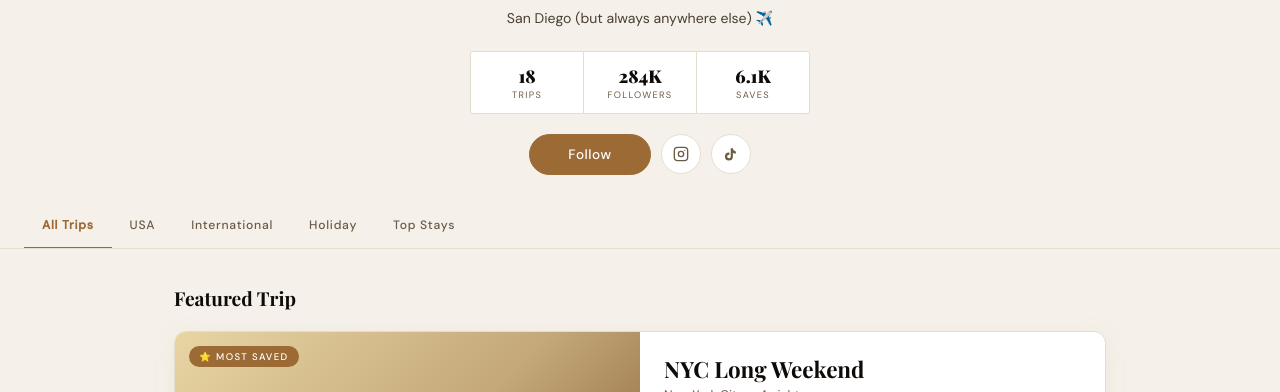
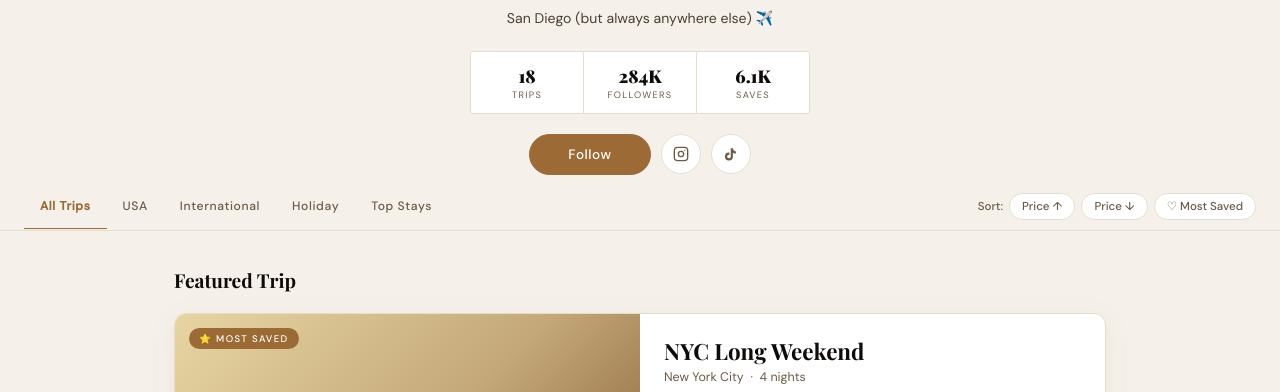
Before and after one commit to StamptBy/stamptby, a plain HTML site: page stamptby-app/bianca.html in a window 1280 px wide. Both pictures are taken after a click on the element "All Trips". Shown: the part 363-755 px from the top of the page. Drawn offline with nearby package versions, Linux system fonts and the light colour scheme; no server answers; a web font is replaced by a local one.

Commit message:
bianca: merge tabs + sort into one bar, make tabs actually filter cards
Co-Authored-By: Claude Sonnet 4.6 <noreply@anthropic.com>

```diff
--- a/stamptby-app/bianca.html
+++ b/stamptby-app/bianca.html
@@ -94,20 +94,24 @@
     .social-link:hover { border-color: var(--brown); color: var(--brown); }
 
     /* ── TABS ── */
-    .tabs-bar {
+    .filter-bar {
       position: sticky; top: 65px; z-index: 90;
       background: rgba(245,241,234,0.96); backdrop-filter: blur(8px);
       border-bottom: 1px solid var(--border);
-      display: flex; overflow-x: auto; scrollbar-width: none; padding: 0 24px;
-      margin-top: 20px;
+      display: flex; align-items: center; justify-content: space-between;
+      padding: 0 24px; gap: 12px; flex-wrap: wrap;
     }
-    .tabs-bar::-webkit-scrollbar { display: none; }
+    .tabs-row {
+      display: flex; overflow-x: auto; scrollbar-width: none; flex: 1;
+    }
+    .tabs-row::-webkit-scrollbar { display: none; }
     .tab {
-      padding: 14px 18px; font-size: 0.76rem; font-weight: 500; letter-spacing: 0.06em;
+      padding: 14px 16px; font-size: 0.76rem; font-weight: 500; letter-spacing: 0.05em;
       color: var(--mid); cursor: pointer; border-bottom: 2px solid transparent;
       margin-bottom: -1px; transition: color 0.2s, border-color 0.2s; white-space: nowrap;
     }
     .tab.active { color: var(--brown); border-bottom-color: var(--brown); font-weight: 600; }
+    .filter-sort { display: flex; align-items: center; gap: 6px; padding: 10px 0; flex-shrink: 0; }
 
     /* ── CONTENT ── */
     .content { max-width: 980px; margin: 0 auto; padding: 32px 24px 80px; }
@@ -152,7 +156,6 @@
     .btn-save:hover { background: var(--brown); color: white; }
 
     /* ── SORT ── */
-    .sort-bar { display: flex; align-items: center; gap: 6px; flex-wrap: wrap; }
     .sort-label { font-size: 0.72rem; color: var(--mid); font-weight: 500; }
     .sort-btn {
       padding: 5px 12px; border-radius: 20px; border: 1.5px solid var(--border);
@@ -327,21 +330,29 @@
   </div>
 </div>
 
-<div class="tabs-bar">
-  <div class="tab active">All Trips</div>
-  <div class="tab">USA</div>
-  <div class="tab">International</div>
-  <div class="tab">Holiday</div>
-  <div class="tab">Top Stays</div>
+<div class="filter-bar">
+  <div class="tabs-row">
+    <div class="tab active" data-filter="all">All Trips</div>
+    <div class="tab" data-filter="usa">USA</div>
+    <div class="tab" data-filter="international">International</div>
+    <div class="tab" data-filter="holiday">Holiday</div>
+    <div class="tab" data-filter="stays">Top Stays</div>
+  </div>
+  <div class="filter-sort">
+    <span class="sort-label">Sort:</span>
+    <button class="sort-btn" data-sort="price-asc">Price &#8593;</button>
+    <button class="sort-btn" data-sort="price-desc">Price &#8595;</button>
+    <button class="sort-btn" data-sort="likes-desc">&#9825; Most Saved</button>
+  </div>
 </div>
 
 <div class="content">
 
   <div class="section-header" style="margin-top:4px;">
-    <div class="section-title">Featured Trip</div>
+    <div class="section-title" id="sectionTitle">Featured Trip</div>
   </div>
 
-  <div class="featured-card" id="trip-nyc">
+  <div class="featured-card" id="trip-nyc" data-tags="usa holiday">
     <div class="featured-img">
       <div class="featured-img-emoji">🇺🇸</div>
       <div class="featured-label">&#11088; Most Saved</div>
@@ -365,18 +376,12 @@
     </div>
   </div>
 
-  <div class="section-header">
-    <div class="section-title">All Trips <span style="font-family:'DM Sans',sans-serif;font-size:0.78rem;font-weight:400;color:var(--mid);">&nbsp;&middot;&nbsp; 18 trips</span></div>
-    <div class="sort-bar">
-      <span class="sort-label">Sort:</span>
-      <button class="sort-btn" data-sort="price-asc">Price &#8593;</button>
-      <button class="sort-btn" data-sort="price-desc">Price &#8595;</button>
-      <button class="sort-btn" data-sort="likes-desc">&#9825; Most Saved</button>
-    </div>
+  <div class="section-header" id="tripsHeader" style="margin-top:28px;">
+    <div class="section-title" id="tripsTitle">All Trips <span id="tripCount" style="font-family:'DM Sans',sans-serif;font-size:0.78rem;font-weight:400;color:var(--mid);">&nbsp;&middot;&nbsp; 6 trips</span></div>
   </div>
 
   <div class="trip-grid">
-    <div class="trip-card" id="trip-chicago" data-price="490" data-likes="892">
+    <div class="trip-card" id="trip-chicago" data-tags="usa" data-price="490" data-likes="892">
       <div class="trip-card-img" style="background:linear-gradient(135deg,#e8d5a3,#c4a87a);">&#127482;&#127480;
         <div class="card-tag">3 days</div><div class="card-saves">&#9825; 892</div>
       </div>
@@ -387,7 +392,7 @@
         <div class="trip-card-footer"><div class="trip-price">from $490<span class="trip-price-sub"> /person</span></div><button class="btn-card-book">Book</button></div>
       </div>
     </div>
-    <div class="trip-card" id="trip-miami" data-price="680" data-likes="541">
+    <div class="trip-card" id="trip-miami" data-tags="usa holiday" data-price="680" data-likes="541">
       <div class="trip-card-img" style="background:linear-gradient(135deg,#c9d8e8,#7a9ec4);">&#127796;
         <div class="card-tag">5 days</div><div class="card-saves">&#9825; 541</div>
       </div>
@@ -398,7 +403,7 @@
         <div class="trip-card-footer"><div class="trip-price">from $680<span class="trip-price-sub"> /person</span></div><button class="btn-card-book">Book</button></div>
       </div>
     </div>
-    <div class="trip-card" id="trip-sanjuan" data-price="820" data-likes="703">
+    <div class="trip-card" id="trip-sanjuan" data-tags="international holiday" data-price="820" data-likes="703">
       <div class="trip-card-img" style="background:linear-gradient(135deg,#e8d5c9,#c4987a);">&#127477;&#127479;
         <div class="card-tag">4 days</div><div class="card-saves">&#9825; 703</div>
       </div>
@@ -409,7 +414,7 @@
         <div class="trip-card-footer"><div class="trip-price">from $820<span class="trip-price-sub"> /person</span></div><button class="btn-card-book">Book</button></div>
       </div>
     </div>
-    <div class="trip-card" id="trip-nice" data-price="1100" data-likes="448">
+    <div class="trip-card" id="trip-nice" data-tags="international" data-price="1100" data-likes="448">
       <div class="trip-card-img" style="background:linear-gradient(135deg,#c9d4e8,#6a7fc4);">&#127467;&#127479;
         <div class="card-tag">6 days</div><div class="card-saves">&#9825; 448</div>
       </div>
@@ -420,7 +425,7 @@
         <div class="trip-card-footer"><div class="trip-price">from $1,100<span class="trip-price-sub"> /person</span></div><button class="btn-card-book">Book</button></div>
       </div>
     </div>
-    <div class="trip-card" id="trip-italy" data-price="950" data-likes="612">
+    <div class="trip-card" id="trip-italy" data-tags="international" data-price="950" data-likes="612">
       <div class="trip-card-img" style="background:linear-gradient(135deg,#e8c9c9,#c47a7a);">&#127470;&#127481;
         <div class="card-tag">7 days</div><div class="card-saves">&#9825; 612</div>
       </div>
@@ -527,10 +532,60 @@
     });
   });
 
+  // Tab filtering
+  const featured = document.querySelector('.featured-card');
+  const featuredSection = document.querySelector('.section-header[style*="margin-top:4px"]');
+  const staysSection = document.querySelector('[style*="margin-top:40px"]'); // Top Stays
+  const tripsHeader = document.getElementById('tripsHeader');
+  const tripCount = document.getElementById('tripCount');
+
+  function filterCards(filter) {
+    const allCards = [...document.querySelectorAll('.trip-card')];
+
+    // Show/hide featured
+    if (featured) {
+      const showFeatured = (filter === 'all' || filter === 'usa' || filter === 'holiday');
+      featured.style.display = showFeatured ? '' : 'none';
+      if (featuredSection) featuredSection.style.display = showFeatured ? '' : 'none';
+    }
+
+    // Show/hide Top Stays section
+    const staysSections = document.querySelectorAll('.content > div[style*="margin-top:40px"]');
+    staysSections.forEach(sec => {
+      if (sec.querySelector('.picks-scroll')) {
+        sec.style.display = (filter === 'all' || filter === 'stays') ? '' : 'none';
+      }
+    });
+
+    // Filter trip cards
+    let visible = 0;
+    allCards.forEach(card => {
+      const tags = (card.dataset.tags || '').split(' ');
+      const show = filter === 'all' || filter === 'stays' ? true : tags.includes(filter);
+      card.style.display = show ? '' : 'none';
+      if (show) visible++;
+    });
+
+    // Update count
+    if (tripCount) tripCount.textContent = ` ·  ${visible} trip${visible !== 1 ? 's' : ''}`;
+    if (tripsHeader) tripsHeader.style.display = (filter === 'stays') ? 'none' : '';
+
+    // Animate visible cards
+    const visCards = allCards.filter(c => c.style.display !== 'none');
+    visCards.forEach((c, i) => {
+      c.style.opacity = '0'; c.style.transform = 'translateY(8px)';
+      setTimeout(() => {
+        c.style.transition = 'opacity .22s, transform .22s';
+        c.style.opacity = '1'; c.style.transform = '';
+      }, i * 35);
+    });
+  }
+
   document.querySelectorAll('.tab').forEach(tab => {
     tab.addEventListener('click', function() {
       document.querySelectorAll('.tab').forEach(t => t.classList.remove('active'));
       this.classList.add('active');
+      filterCards(this.dataset.filter);
     });
   });
 
```
